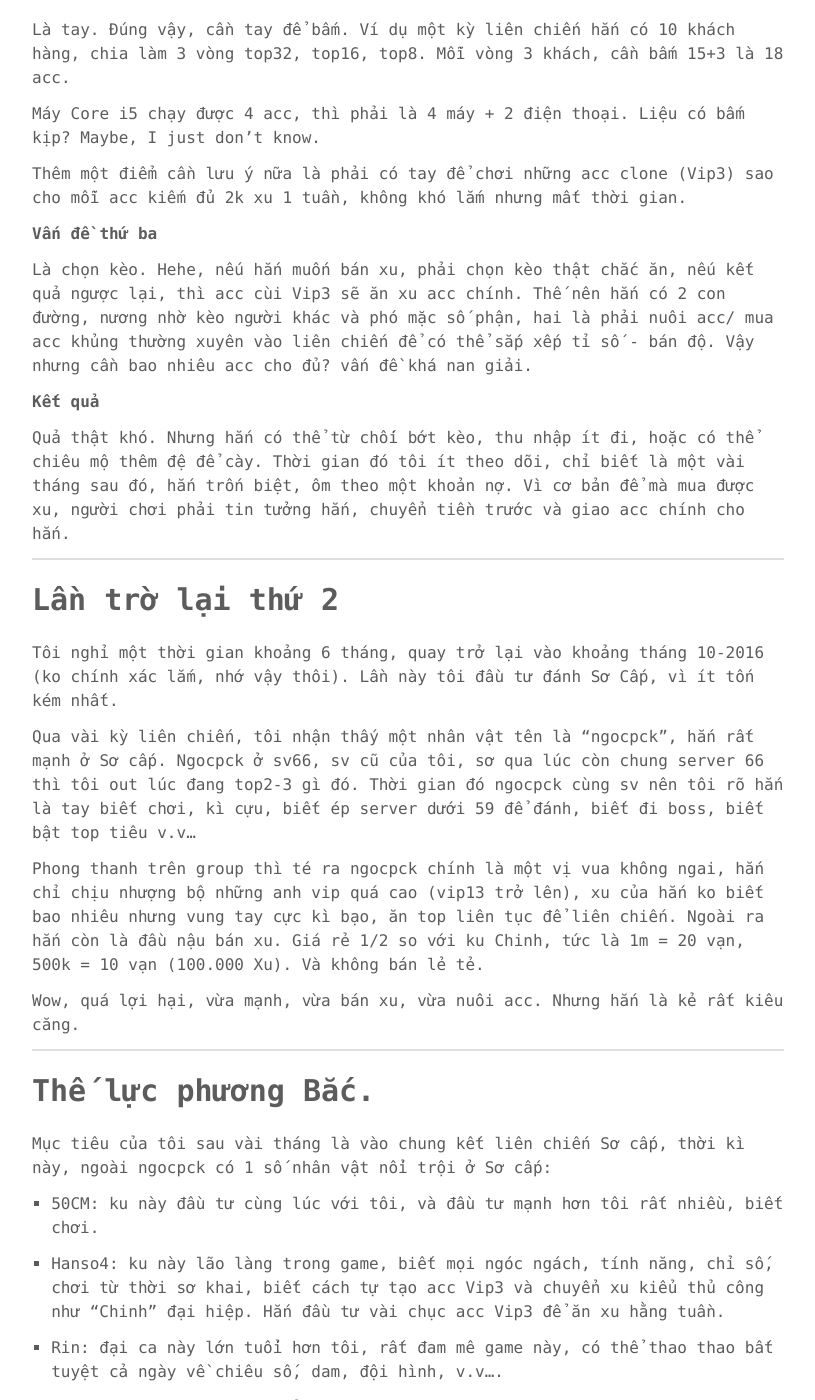
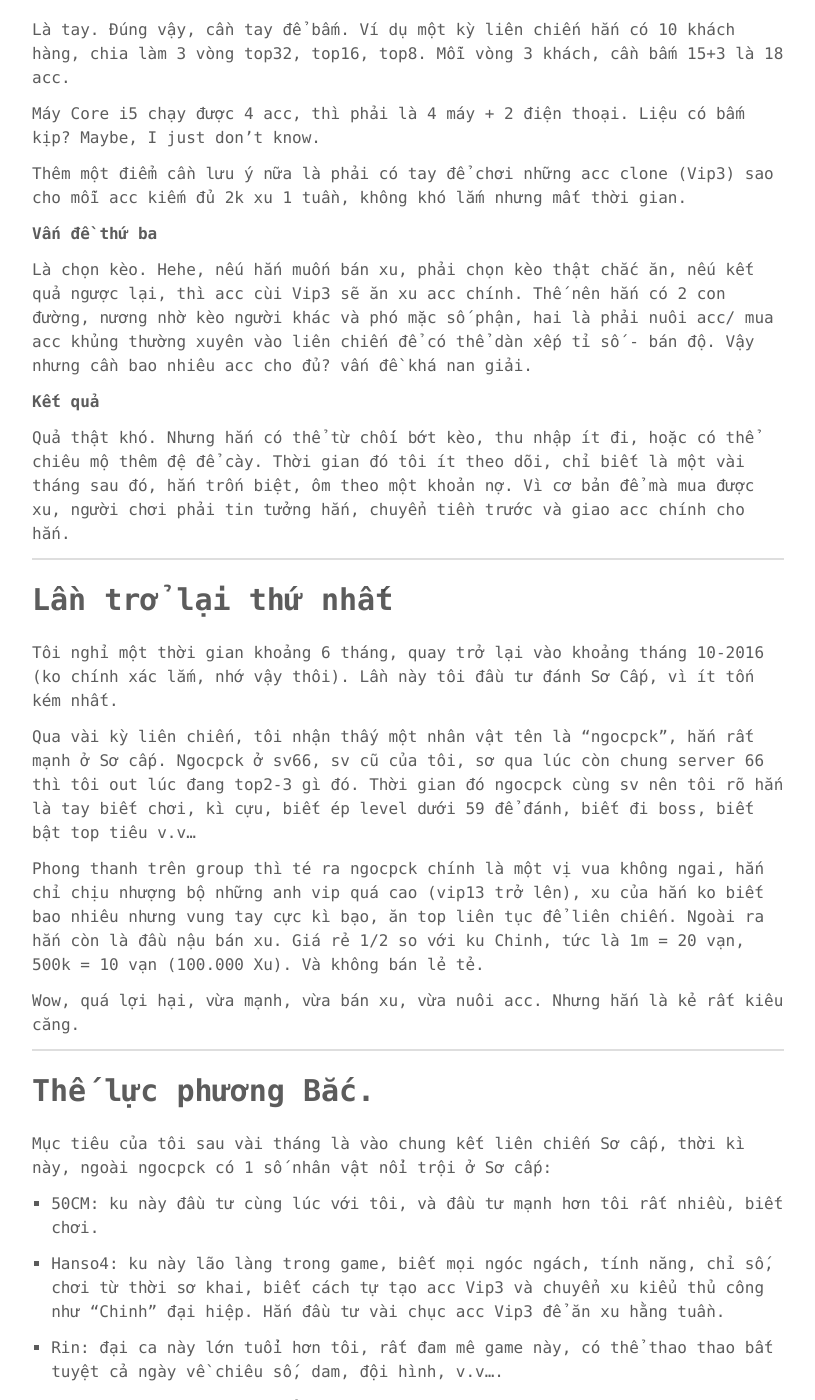
Before and after one commit to phuoc-thanh/phuoc-thanh.github.io, a Jekyll site: the page built from _posts/2018-04-15-chapter02-raise-of-the-north-force.md, in a window 1280 px wide and 1400 px high, scrolled down 649 px. Shown: the whole window, without its empty margins (232-1047 px from the left). Built offline with Jekyll 4.4.1, drawn with Linux system fonts in a browser that asks for light colours; comment, search, counter and statistics services are not loaded; some of the changed text lies outside the part shown.

Commit message:
finish chapter 03

```diff
--- a/_posts/2018-04-15-chapter02-raise-of-the-north-force.md
+++ b/_posts/2018-04-15-chapter02-raise-of-the-north-force.md
@@ -1,6 +1,6 @@
 ---
 layout: post
-title: "Chapter 02: Raise of the North's Force"
+title: "Chapter 02: Raise of the North Force"
 comments: true
 description: "Nghệ thuật hắc ám - Phần 02: Thế lực phương Bắc"
 keywords: "haskell, pure, functional, hijack, game, server"
@@ -26,7 +26,7 @@
 
 **Vấn đề thứ ba**
 
-Là chọn kèo. Hehe, nếu hắn muốn bán xu, phải chọn kèo thật chắc ăn, nếu kết quả ngược lại, thì acc cùi Vip3 sẽ ăn xu acc chính. Thế nên hắn có 2 con đường, nương nhờ kèo người khác và phó mặc số phận, hai là phải nuôi acc/ mua acc khủng thường xuyên vào liên chiến để có thể sắp xếp tỉ số - bán độ. Vậy nhưng cần bao nhiêu acc cho đủ? vấn đề khá nan giải.
+Là chọn kèo. Hehe, nếu hắn muốn bán xu, phải chọn kèo thật chắc ăn, nếu kết quả ngược lại, thì acc cùi Vip3 sẽ ăn xu acc chính. Thế nên hắn có 2 con đường, nương nhờ kèo người khác và phó mặc số phận, hai là phải nuôi acc/ mua acc khủng thường xuyên vào liên chiến để có thể dàn xếp tỉ số - bán độ. Vậy nhưng cần bao nhiêu acc cho đủ? vấn đề khá nan giải.
 
 **Kết quả**
 
@@ -34,11 +34,11 @@
 
 ---
 
-# Lần trờ lại thứ 2
+# Lần trở lại thứ nhất
 
 Tôi nghỉ một thời gian khoảng 6 tháng, quay trở lại vào khoảng tháng 10-2016 (ko chính xác lắm, nhớ vậy thôi). Lần này tôi đầu tư đánh Sơ Cấp, vì ít tốn kém nhất.
 
-Qua vài kỳ liên chiến, tôi nhận thấy một nhân vật tên là "ngocpck", hắn rất mạnh ở Sơ cấp. Ngocpck ở sv66, sv cũ của tôi, sơ qua lúc còn chung server 66 thì tôi out lúc đang top2-3 gì đó. Thời gian đó ngocpck cùng sv nên tôi rõ hắn là tay biết chơi, kì cựu, biết ép server dưới 59 để đánh, biết đi boss, biết bật top tiêu v.v...
+Qua vài kỳ liên chiến, tôi nhận thấy một nhân vật tên là "ngocpck", hắn rất mạnh ở Sơ cấp. Ngocpck ở sv66, sv cũ của tôi, sơ qua lúc còn chung server 66 thì tôi out lúc đang top2-3 gì đó. Thời gian đó ngocpck cùng sv nên tôi rõ hắn là tay biết chơi, kì cựu, biết ép level dưới 59 để đánh, biết đi boss, biết bật top tiêu v.v...
 
 Phong thanh trên group thì té ra ngocpck chính là một vị vua không ngai, hắn chỉ chịu nhượng bộ những anh vip quá cao (vip13 trở lên), xu của hắn ko biết bao nhiêu nhưng vung tay cực kì bạo, ăn top liên tục để liên chiến. Ngoài ra hắn còn là đầu nậu bán xu. Giá rẻ 1/2 so với ku Chinh, tức là 1m = 20 vạn, 500k = 10 vạn (100.000 Xu). Và không bán lẻ tẻ.
 
@@ -88,4 +88,4 @@
 
 ![Bạc đầy kho](/assets/images/aspect-of-programming/silver_money.png)
 
-Đây là hình ảnh bạc tràn kho -))
+Đây là hình ảnh bạc tràn kho.
```
Also changed, not shown: _posts/2018-04-13-the-dark-side-of-programming.md (+3 -3 lines), _posts/2018-04-15-chapter03-chasing-the-shark.md (added, +91 -0 lines), _posts/2018-04-15-chapter03-trace-n-investigate.md (deleted, +0 -7 lines), assets/images/aspect-of-programming/wireshark.png (added), assets/images/aspect-of-programming/wireshark2.png (added), assets/images/aspect-of-programming/wireshark3.png (added).
